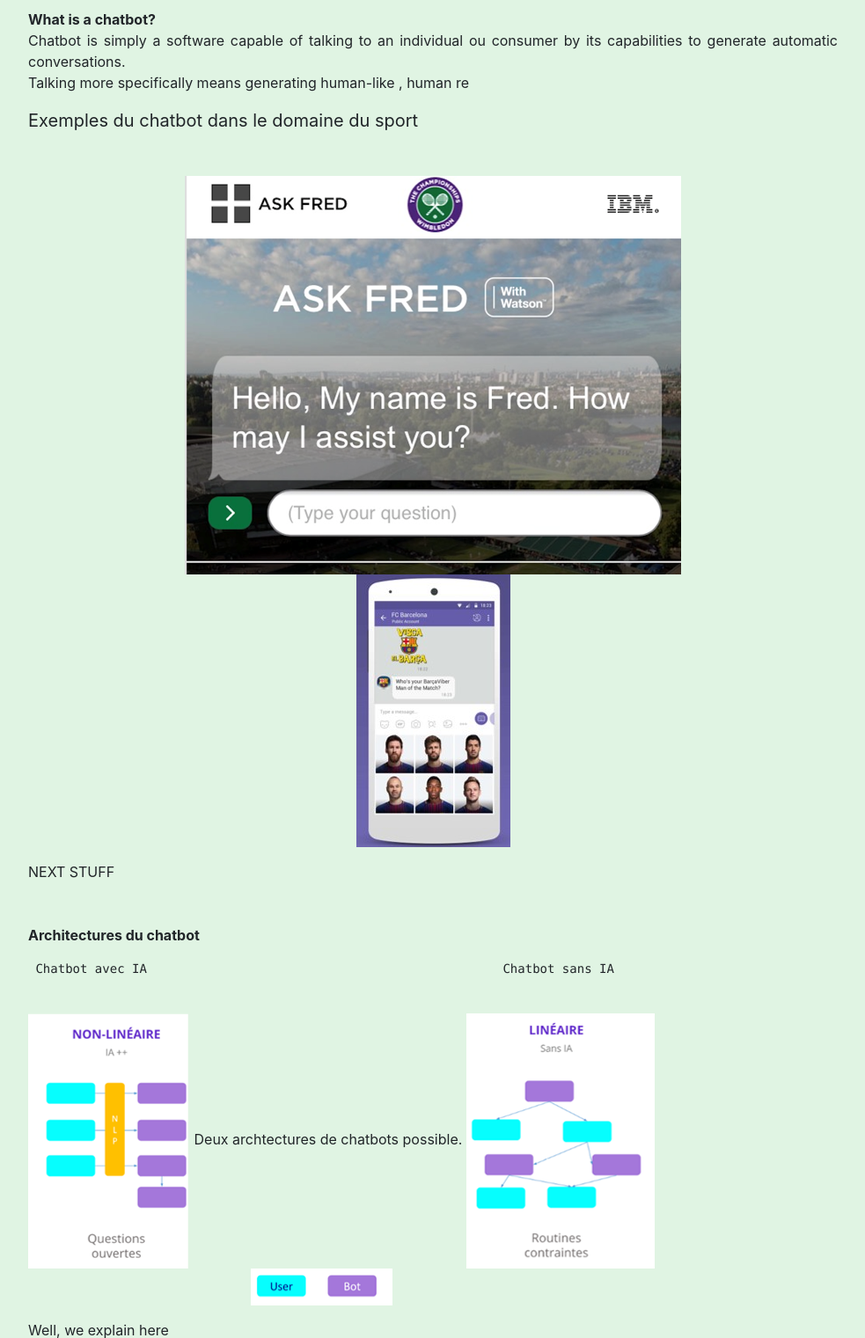
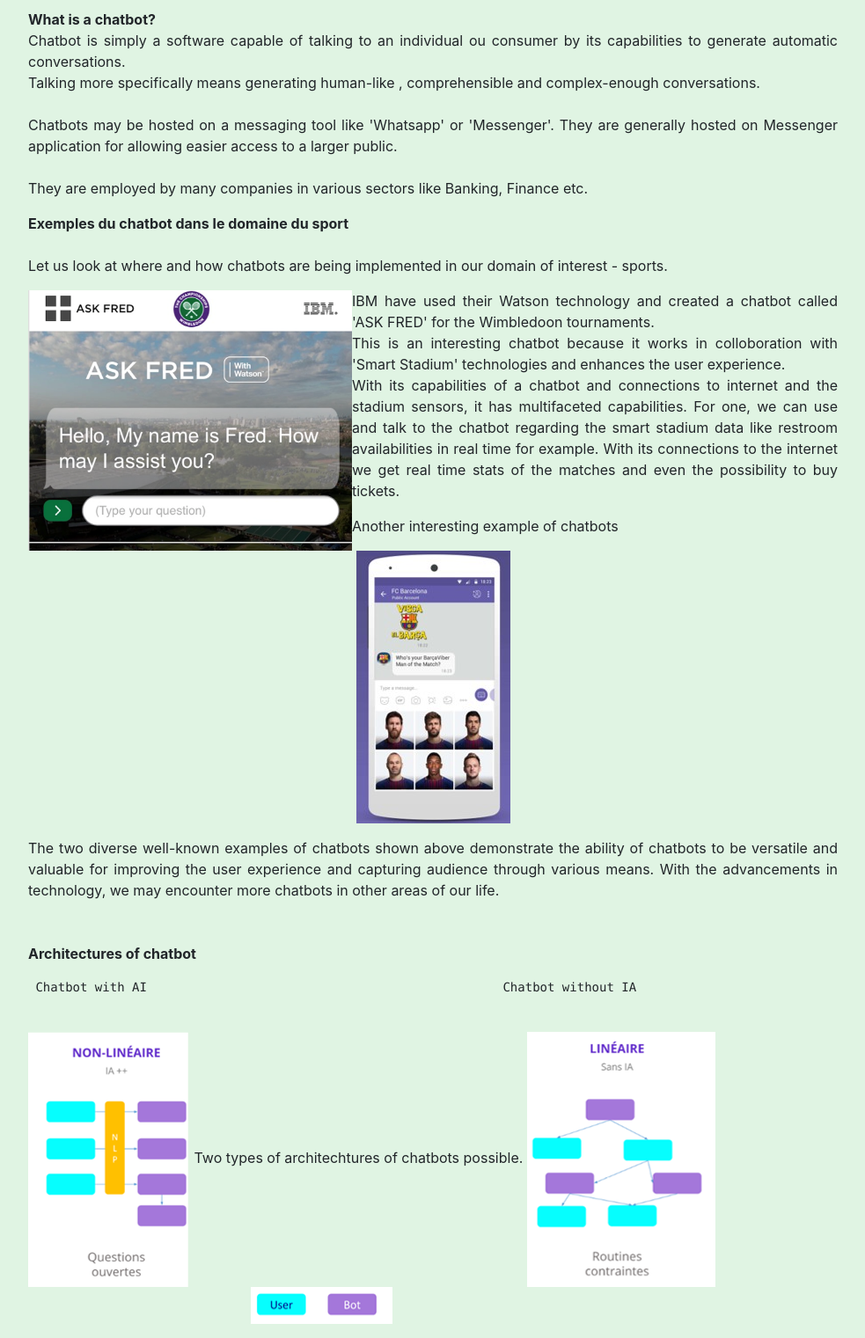
Before and after one commit to ranganathvaikuntham/Case-Study-on-technological-innovations-in-sport, a website with bundled scripts: page index.html in a window 1280 px wide. Shown: the part 1820-3341 px from the top of the page at 88% size, without its empty margins (148-1131 px from the left). Built offline with nearby package versions, Linux system fonts and the light colour scheme.

Commit message:
Modifications to site

```diff
--- a/index.html
+++ b/index.html
@@ -171,64 +171,75 @@
       <p>
       	<strong>What is a chatbot?</strong> <br>
       	Chatbot is simply a software capable of talking to an individual ou consumer by its capabilities to generate automatic conversations. <br>
-      	Talking more specifically means generating human-like , human re
+      	Talking more specifically means generating human-like , comprehensible and complex-enough conversations. <br> <br>
+
+      	Chatbots may be hosted on a messaging tool like 'Whatsapp' or 'Messenger'. They are generally hosted on Messenger application for allowing easier access to a larger public. <br> <br>
+
+      	They are employed by many companies in various sectors like Banking, Finance etc.
+
+
       </p>
-          <p class="lead mb-5">
+
+          <p >
           	<strong> Exemples du chatbot dans le domaine du sport </br></strong>
-
-<!--
-<span>
-    <img src="img/fred.png" style="padding-left:10px;float:left;">
-    <i style="float:left; padding-left:10px;"> hello sufidjdssssssss</i>
-    <img src="img/barcelona.jpg" style="margin-left:10px;float:left;">
-</span>
--->
+          	<br>
+          	Let us look at where and how chatbots are being implemented in our domain of interest - sports.
           </p>
 
          </p>
-          <p class="lead mb-5">
+          <p><img src="img/fred.png"  width = "40% height="40%"  align="left">
+            IBM have used their Watson technology and created a chatbot called 'ASK FRED' for the Wimbledoon tournaments. <br>
+            This is an interesting chatbot because it works in colloboration with 'Smart Stadium' technologies and enhances the user experience. <br>
+            With its capabilities of a chatbot and connections to internet and the stadium sensors, it has multifaceted capabilities.
+            For one, we can use and talk to the chatbot regarding the smart stadium data like restroom availabilities in real time for example. With its connections to the internet we get real time stats of the matches and even the possibility to buy tickets.
 
-           <div class="content-section-heading text-center">
-            <img src="img/fred.png" align="center">
-          </div>
+          </p>
+          <p>
+          	Another interesting example of chatbots
            <div class="content-section-heading text-center">
             <img src="img/barcelona.jpg" align="center">
           </div>
            </p>
 
-          NEXT STUFF
+          The two diverse well-known examples of chatbots shown above demonstrate the ability of chatbots to be versatile and valuable for improving the user experience and capturing audience through various means. With the advancements in technology, we may encounter more chatbots in other areas of our life.
           <p class="lead mb-5">
 
           </p>
 
           <p>
- 			<strong> Architectures du chatbot </br></strong>
+ 			<strong> Architectures of chatbot </br></strong>
 
 
 
-              <pre> Chatbot avec IA                       				Chatbot sans IA </pre> </br>
+              <pre> Chatbot with AI                       				Chatbot without IA </pre> </br>
 
 
     <img src="img/chatbotavecAI.png" alt="Logo"  />
-        Deux archtectures de chatbots possible.
+       Two types of architechtures of chatbots possible.
    <!--  <img src="img/chatbtuexp.png" > -->
     <img src="img/sansiachatbot.png" alt="Logo" />
      </br><pre>                           &nbsp;&nbsp; <img src="img/chatbtuexp.png" >  </pre>
 
 
-		Well, we explain here
+		From the images above we see that we can either use a simple decision tree for our chatbot or we can use NLP(Natural Language Processing) for creating our Chatbot architechture. <br> <br>
            </div>
-
 
 		</p>
 
 
-          <p class="lead mb-5">
-          	<div class="content-section-heading text-center">
-              <strong> Domaines et types du chatbot </strong> </br>
+          <p>
 
-            <img src="img/DomainesChatbots.png" align="center">
-          </div>
+      <strong> Domaines et types du chatbot </strong> </br>
+
+            <img src="img/DomainesChatbots.png" align="left">
+          	Chatbots may be categorized in a different manner as well.
+
+          	There are two types of chatbots- Retrieval based and Generative Based.
+          	Retrieval based works on the simple principle of retrieving the information from a database.
+          	The database could be an excel, SQL, websites with information , RSS flux etc.
+
+          	On the other hand, Generative chatbots understand the user questions and responses a little more and are capable of creating personalised responses catering to the demand at hand.
+           	These type of chatbots require the use of Machine learning and NLP, the architechtures of which we discussed in the section before.
            </p>
 
 
```
